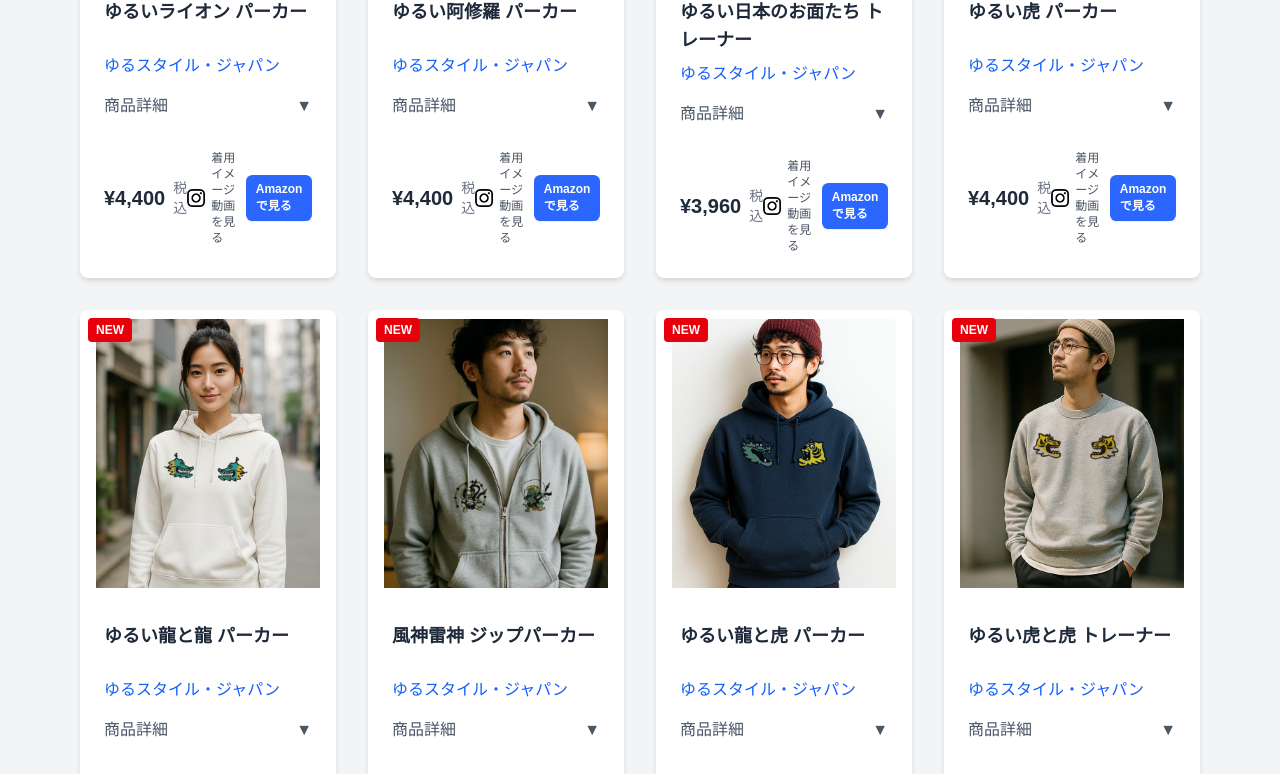
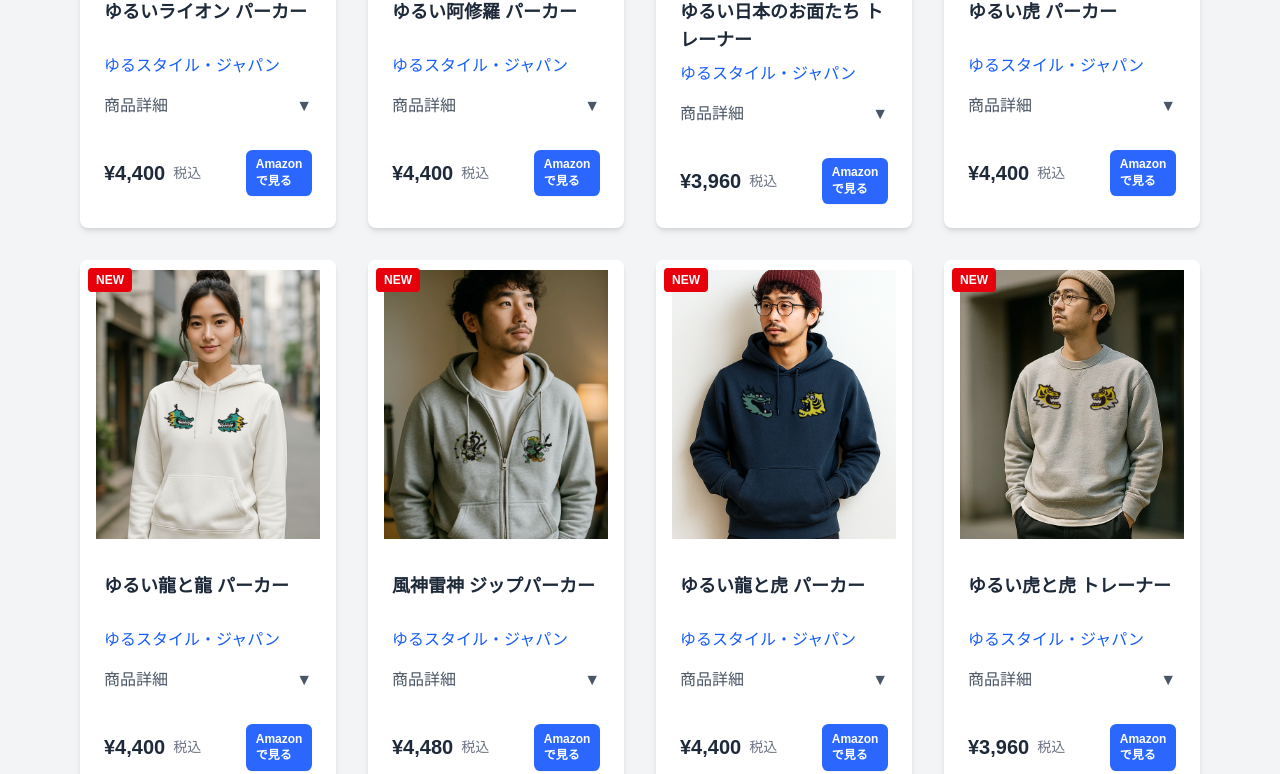
Before and after one commit to Makoto0824/utaraska-web, a Next.js app: page /designshelf/brands/yuru-style-japan in a window 1280 px wide. Shown: the part 749-1523 px from the top of the page. Built offline with nearby package versions, Linux system fonts and the light colour scheme; a web font is replaced by a local one.

Commit message:
商品ボックスのInstagramロゴと「着用イメージ動画を見る」を削除: モーダル内に統一

```diff
--- a/app/designshelf/brands/japanese-art-studio/page.tsx
+++ b/app/designshelf/brands/japanese-art-studio/page.tsx
@@ -337,24 +337,6 @@ export default function JapaneseArtStudio() {
                       <span className="text-xl font-bold text-gray-800">{product.price}</span>
                       <span className="text-sm text-gray-500">税込</span>
                     </div>
-                    <div className="flex items-center gap-2">
-                      <a
-                        href="https://www.instagram.com/designshelf2025/"
-                        target="_blank"
-                        rel="noopener noreferrer"
-                        className="inline-flex items-center gap-1.5 text-sm text-gray-600 hover:text-gray-800 transition-colors"
-                        aria-label="着用イメージ動画を見る"
-                      >
-                        <Image
-                          src="/designshelf/images/Instagram_logo_black.png"
-                          alt="Instagram"
-                          width={18}
-                          height={18}
-                          className="w-[18px] h-[18px]"
-                          unoptimized
-                        />
-                        <span className="text-xs">着用イメージ動画を見る</span>
-                      </a>
                     <a
                       href={product.amazonLink}
                       target="_blank"
@@ -364,7 +346,6 @@ export default function JapaneseArtStudio() {
                     >
                       <span className="label">Amazon<br />で見る</span>
                     </a>
-                    </div>
                   </div>
                 </div>
               </div>
--- a/app/designshelf/brands/warota-shoten/page.tsx
+++ b/app/designshelf/brands/warota-shoten/page.tsx
@@ -402,24 +402,6 @@ export default function WarotaShoten() {
                       <span className="text-xl font-bold text-gray-800">{product.price}</span>
                       <span className="text-sm text-gray-500">税込</span>
                     </div>
-                    <div className="flex items-center gap-2">
-                      <a
-                        href={product.id === 111 ? "https://www.instagram.com/reel/DQ_wi85AZ91/?utm_source=ig_web_button_share_sheet&igsh=MzRlODBiNWFlZA==" : "https://www.instagram.com/designshelf2025/"}
-                        target="_blank"
-                        rel="noopener noreferrer"
-                        className="inline-flex items-center gap-1.5 text-sm text-gray-600 hover:text-gray-800 transition-colors"
-                        aria-label="着用イメージ動画を見る"
-                      >
-                        <Image
-                          src="/designshelf/images/Instagram_logo_black.png"
-                          alt="Instagram"
-                          width={18}
-                          height={18}
-                          className="w-[18px] h-[18px]"
-                          unoptimized
-                        />
-                        <span className="text-xs">着用イメージ動画を見る</span>
-                      </a>
                     <a
                       href={product.amazonLink}
                       target="_blank"
@@ -429,7 +411,6 @@ export default function WarotaShoten() {
                     >
                       <span className="label">Amazon<br />で見る</span>
                     </a>
-                    </div>
                   </div>
                 </div>
               </div>
--- a/app/designshelf/brands/yuru-style-japan/page.tsx
+++ b/app/designshelf/brands/yuru-style-japan/page.tsx
@@ -465,24 +465,6 @@ export default function YuruStyleJapan() {
                       <span className="text-xl font-bold text-gray-800">{product.id === 101 ? '¥4,480' : product.id === 102 ? '¥4,400' : product.id === 103 ? '¥3,960' : product.price}</span>
                       <span className="text-sm text-gray-500">税込</span>
                     </div>
-                    <div className="flex items-center gap-2">
-                      <a
-                        href="https://www.instagram.com/designshelf2025/"
-                        target="_blank"
-                        rel="noopener noreferrer"
-                        className="inline-flex items-center gap-1.5 text-sm text-gray-600 hover:text-gray-800 transition-colors"
-                        aria-label="着用イメージ動画を見る"
-                      >
-                        <Image
-                          src="/designshelf/images/Instagram_logo_black.png"
-                          alt="Instagram"
-                          width={18}
-                          height={18}
-                          className="w-[18px] h-[18px]"
-                          unoptimized
-                        />
-                        <span className="text-xs">着用イメージ動画を見る</span>
-                      </a>
                     <a
                       href={product.amazonLink}
                       target="_blank"
@@ -492,7 +474,6 @@ export default function YuruStyleJapan() {
                     >
                       <span className="label">Amazon<br />で見る</span>
                     </a>
-                    </div>
                   </div>
                 </div>
               </div>
--- a/app/designshelf/page.tsx
+++ b/app/designshelf/page.tsx
@@ -838,24 +838,6 @@ export default function DesignShelf() {
                       <span className="text-xl font-bold text-gray-800">{product.price}</span>
                       <span className="text-sm text-gray-500">税込</span>
                     </div>
-                    <div className="flex items-center gap-2">
-                      <a
-                        href={product.id === 111 ? "https://www.instagram.com/reel/DQ_wi85AZ91/?utm_source=ig_web_button_share_sheet&igsh=MzRlODBiNWFlZA==" : "https://www.instagram.com/designshelf2025/"}
-                        target="_blank"
-                        rel="noopener noreferrer"
-                        className="inline-flex items-center gap-1.5 text-sm text-gray-600 hover:text-gray-800 transition-colors"
-                        aria-label="着用イメージ動画を見る"
-                      >
-                        <Image
-                          src="/designshelf/images/Instagram_logo_black.png"
-                          alt="Instagram"
-                          width={18}
-                          height={18}
-                          className="w-[18px] h-[18px]"
-                          unoptimized
-                        />
-                        <span className="text-xs">着用イメージ動画を見る</span>
-                      </a>
                     <a
                       href={product.amazonLink}
                       target="_blank"
@@ -865,7 +847,6 @@ export default function DesignShelf() {
                     >
                       <span className="label">Amazon<br />で見る</span>
                     </a>
-                    </div>
                   </div>
                 </div>
               </div>
```
Lines whose indentation alone changed are shown as unchanged.
